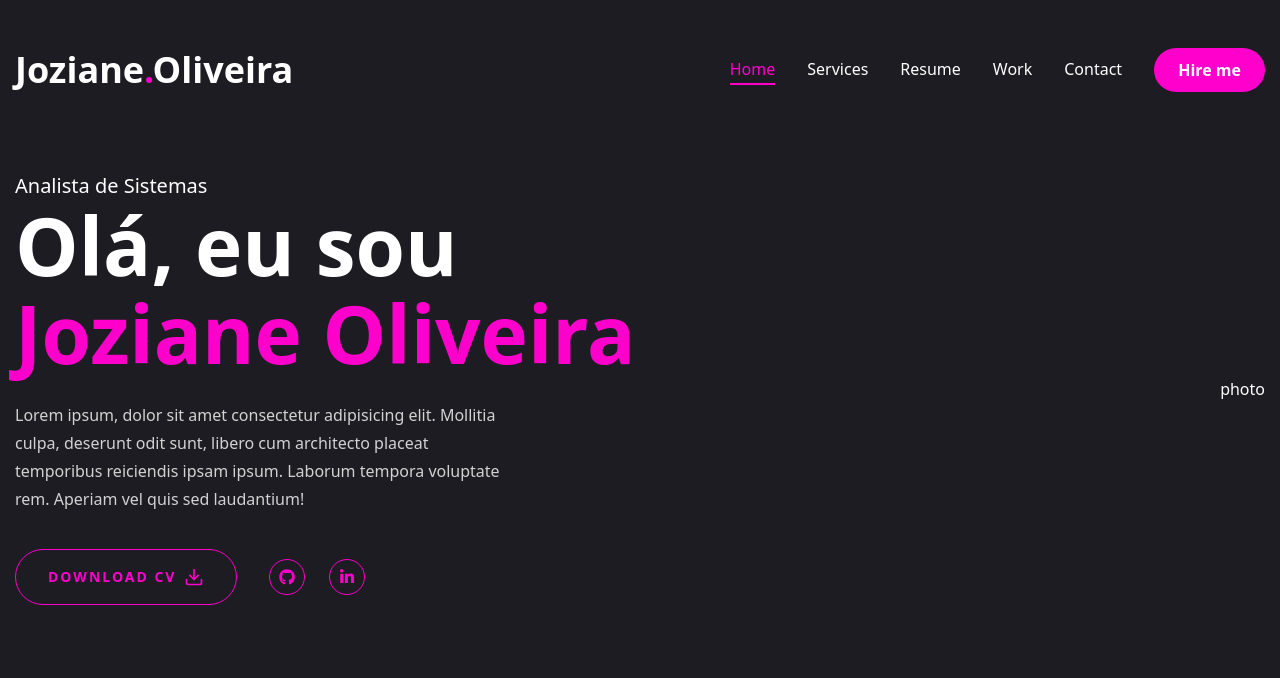
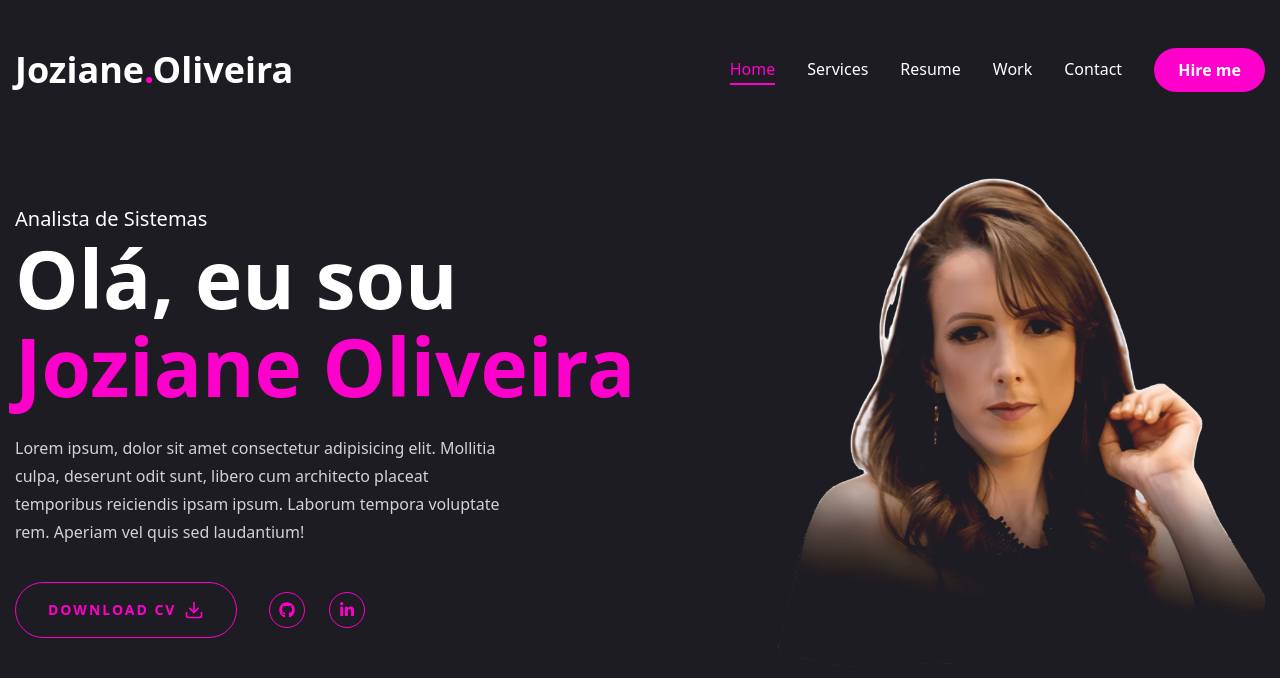
Before and after one commit to JozianeOliveira/portfolio_joziane, a Next.js app: page / in a window 1280 px wide. Shown: the top 678 px of the page. Built offline with nearby package versions, Linux system fonts and the light colour scheme.

Commit message:
feat: adiciona componente Photo e ajusta layout da seção Home

```diff
--- a/app/page.jsx
+++ b/app/page.jsx
@@ -3,6 +3,7 @@
 
 // components
 import Social from "@/components/Social";
+import Photo from "@/components/Photo";
 
 const Home = () => {
   return (
@@ -10,7 +11,7 @@
       <div className="container mx-auto h-full">
         <div className="flex flex-col xl:flex-row items-center justify-between xl:pt-8 xl:pb-24">
           {/* text */}
-          <div className="text-center xl:text-left">
+          <div className="text-center xl:text-left order-2 xl:order-none">
             <span className="text-xl">Analista de Sistemas</span>
             <h1 className="h1 mb-6">
               Olá, eu sou <br /><span className="text-accent">Joziane Oliveira</span>
@@ -33,7 +34,9 @@
             </div>
           </div>
           {/* photo */}
-          <div>photo</div>
+          <div className="order-1 xl:order-none mb-8 xl:mb-0">
+            <Photo />
+          </div>
         </div>
       </div>
     </section>
--- /dev/null
+++ b/components/Photo.jsx
@@ -0,0 +1,29 @@
+"use client";
+
+import { motion } from "framer-motion";
+import Image from "next/image";
+
+const Photo = () => {
+  return (
+    <div className="w-full h-full relative">
+        <motion.div initial={{ opacity:0 }} animate={{ opacity:1, transition: { delay: 2, duartion: 0.4, ease: "easeIn" }, }}>
+
+        { /* image */ }
+        <motion.div initial={{ opacity:0 }} animate={{ opacity:1, transition: { delay: 2.4, duartion: 0.4, ease: "easeInOut" }, }}></motion.div>
+
+        <div className="w-[298px] h-[298px] xl:w-[498px] xl:h-[498px] mix-blend-lighten">
+          <Image
+            src="/assets/photo.png"
+            priority
+            quality={100}
+            fill
+            alt=""
+            className="object-contain"
+          />
+        </div>
+      </motion.div>
+    </div>
+  );
+};
+
+export default Photo;
```
Also changed, not shown: public/assets/photo.png (added).
